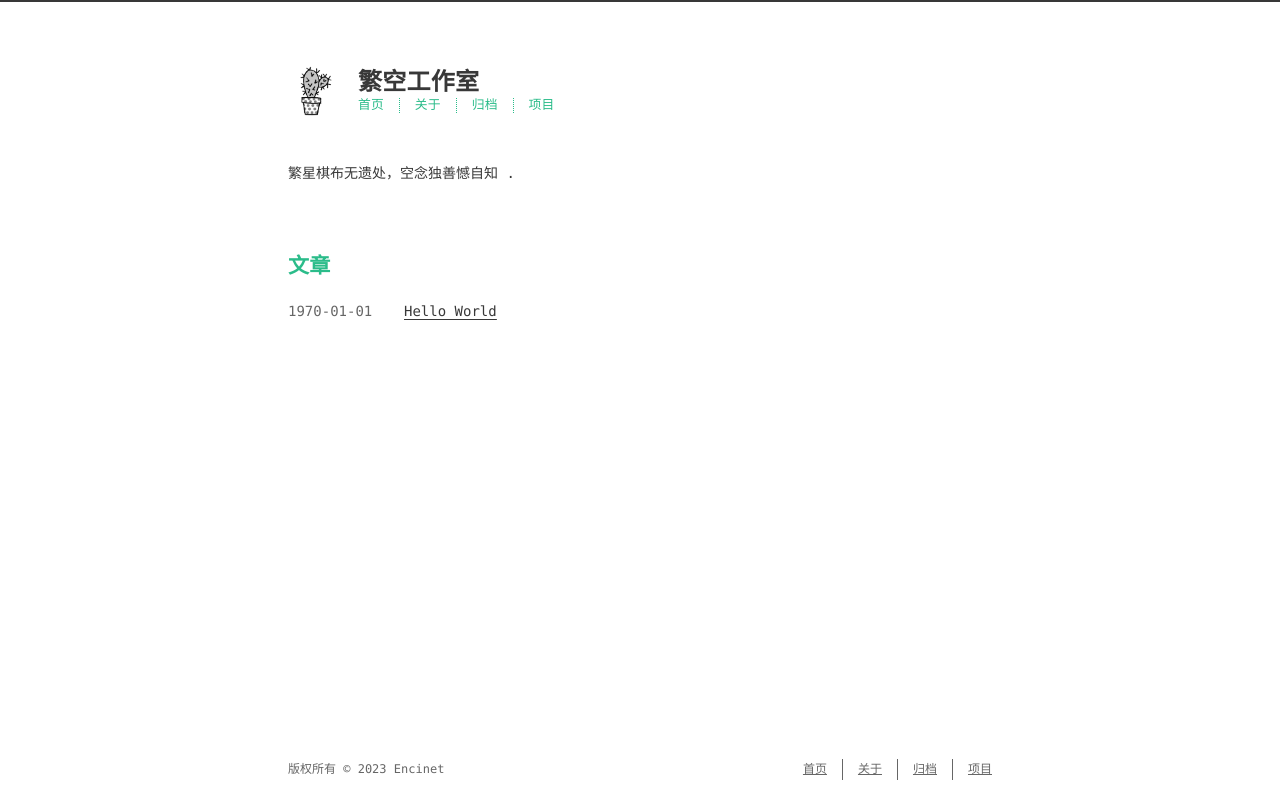
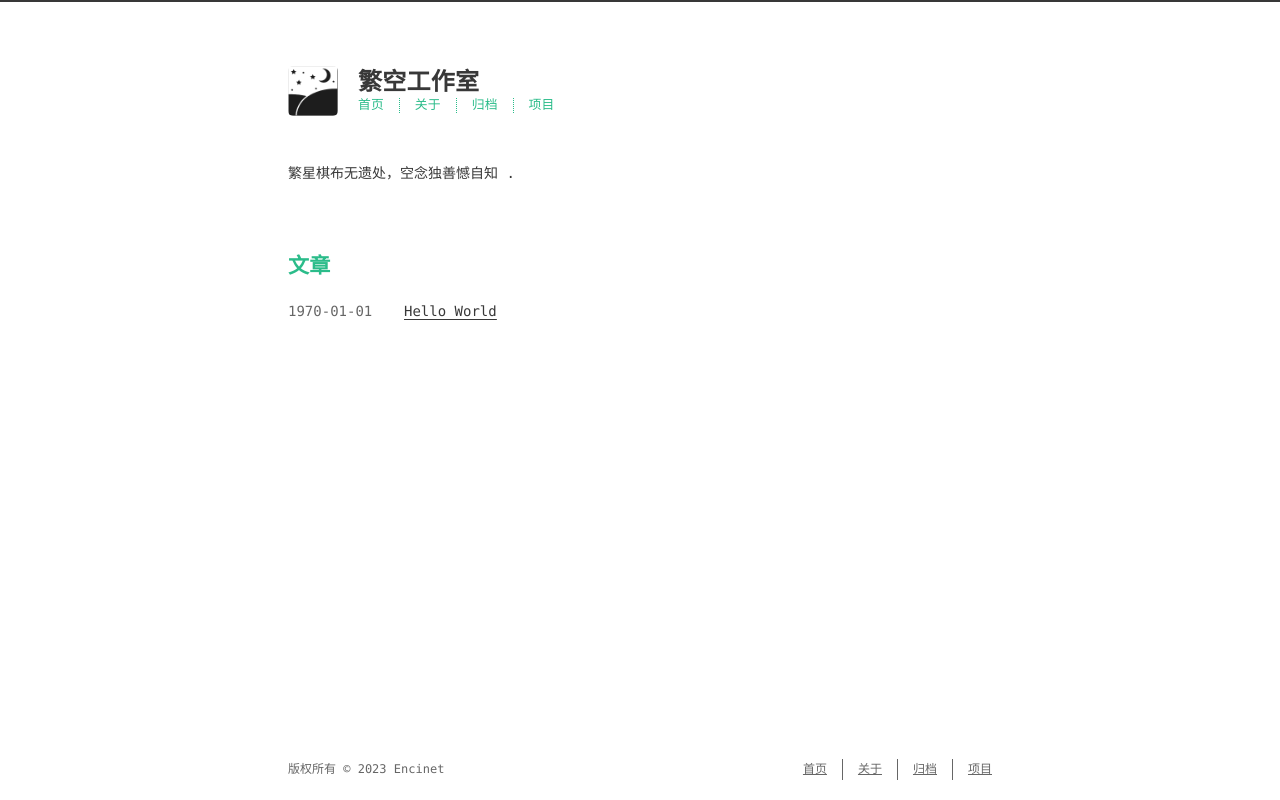
Before and after one commit to iamyuuk/StudioWebsite, a plain HTML site: page index.html in a window 1280 px wide. Drawn offline with nearby package versions, Linux system fonts and the light colour scheme; some icons are missing; a web font is replaced by a local one.

Commit message:
Site updated: 2023-01-12 01:24:19

```diff
--- a/index.html
+++ b/index.html
@@ -22,12 +22,8 @@
 
 
 
-          <link rel="icon" type="image/png" href="/images/favicon-192x192.png" sizes="192x192">
+          <link rel="icon" type="image/png" href="/images/favicon1.jpg" sizes="192x192">
 
-
-
-
-          <link rel="apple-touch-icon" sizes="180x180" href="/images/apple-touch-icon.png">
 
 
 
@@ -54,7 +50,7 @@
   <a href="/">
 
 
-      <div id="logo" style="background-image: url(/images/logo.png);"></div>
+      <div id="logo" style="background-image: url(/images/logo.jpg);"></div>
 
 
     <div id="title">
```
Also changed, not shown: 1970/01/01/hello-world/index.html (+1 -5 lines), 404.html (+2 -6 lines), about/index.html (+2 -6 lines), archives/1970/01/index.html (+2 -6 lines), archives/1970/index.html (+2 -6 lines), archives/index.html (+2 -6 lines), images/apple-touch-icon.png (deleted), images/favicon-192x192.png (deleted), images/favicon.ico, images/favicon1.jpg (added), images/logo.jpg (added), images/logo.png (deleted).
